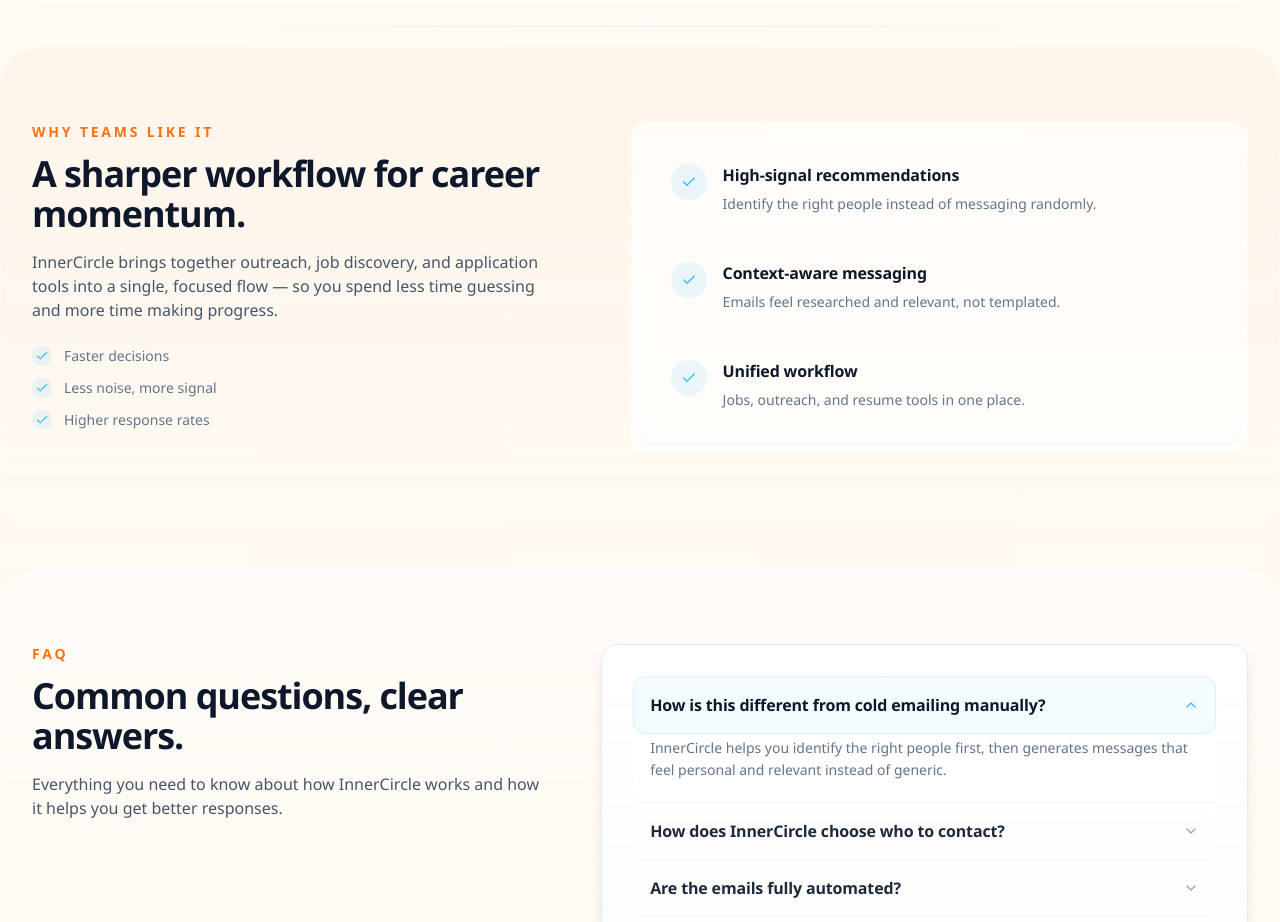
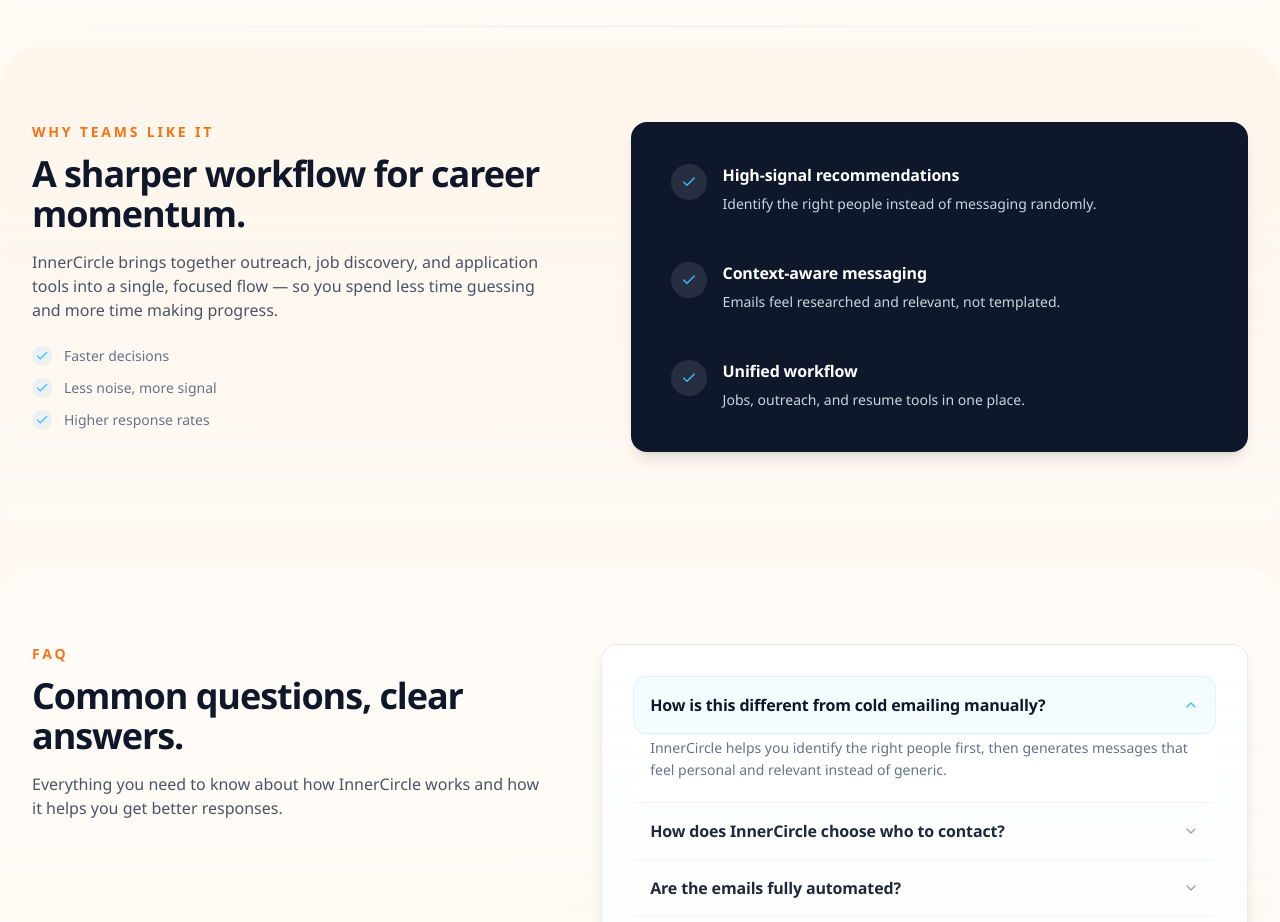
Before and after one commit to aliaaquib/innercircle-website, a Next.js app: page / in a window 1280 px wide. Shown: the part 3660-4582 px from the top of the page. Built offline with nearby package versions, Linux system fonts and the light colour scheme; no server answers.

Commit message:
upd homepage

```diff
--- a/app/page.tsx
+++ b/app/page.tsx
@@ -176,20 +176,20 @@ export default function HomePage() {
               </div>
             </div>
 
-            <div className="rounded-2xl bg-white/65 p-2">
-              <div className="rounded-2xl bg-white/82 p-3 shadow-sm shadow-slate-900/5 backdrop-blur-sm sm:p-4">
+            <div className="rounded-2xl bg-ink p-2 shadow-lg shadow-slate-900/14">
+              <div className="rounded-2xl bg-white/4 p-3 backdrop-blur-sm sm:p-4">
                 <div className="grid gap-2 sm:gap-3">
                   {teamProofItems.map((item) => (
                     <div
                       key={item.title}
-                      className="group flex gap-4 rounded-xl px-4 py-4 transition-all duration-300 hover:-translate-y-0.5 hover:bg-white hover:shadow-sm"
+                      className="group flex gap-4 rounded-xl px-4 py-4 transition-all duration-300 hover:-translate-y-0.5 hover:bg-white/6"
                     >
-                      <span className="mt-0.5 inline-flex h-9 w-9 flex-shrink-0 items-center justify-center rounded-full bg-sky/10 text-sky">
+                      <span className="mt-0.5 inline-flex h-9 w-9 flex-shrink-0 items-center justify-center rounded-full bg-white/10 text-sky">
                         <Check className="h-4 w-4" />
                       </span>
                       <div className="min-w-0">
-                        <p className="font-semibold tracking-[-0.01em] text-ink">{item.title}</p>
-                        <p className="mt-1 text-sm leading-6 text-slate-500">
+                        <p className="font-semibold tracking-[-0.01em] text-white">{item.title}</p>
+                        <p className="mt-1 text-sm leading-6 text-slate-300">
                           {item.description}
                         </p>
                       </div>
```
